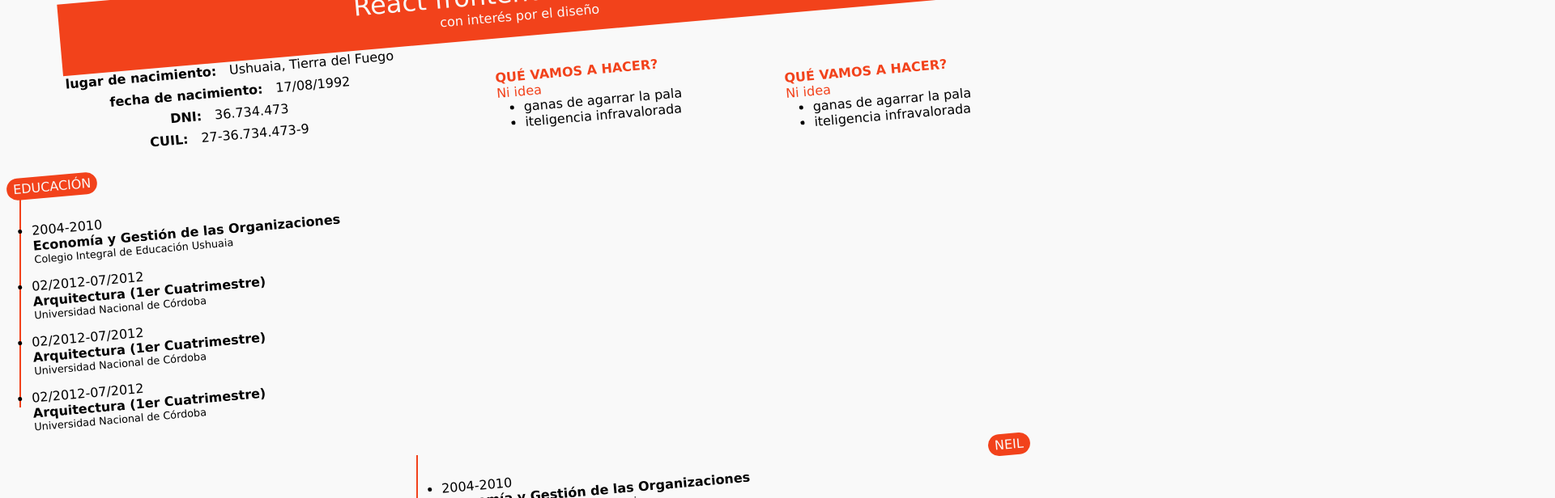
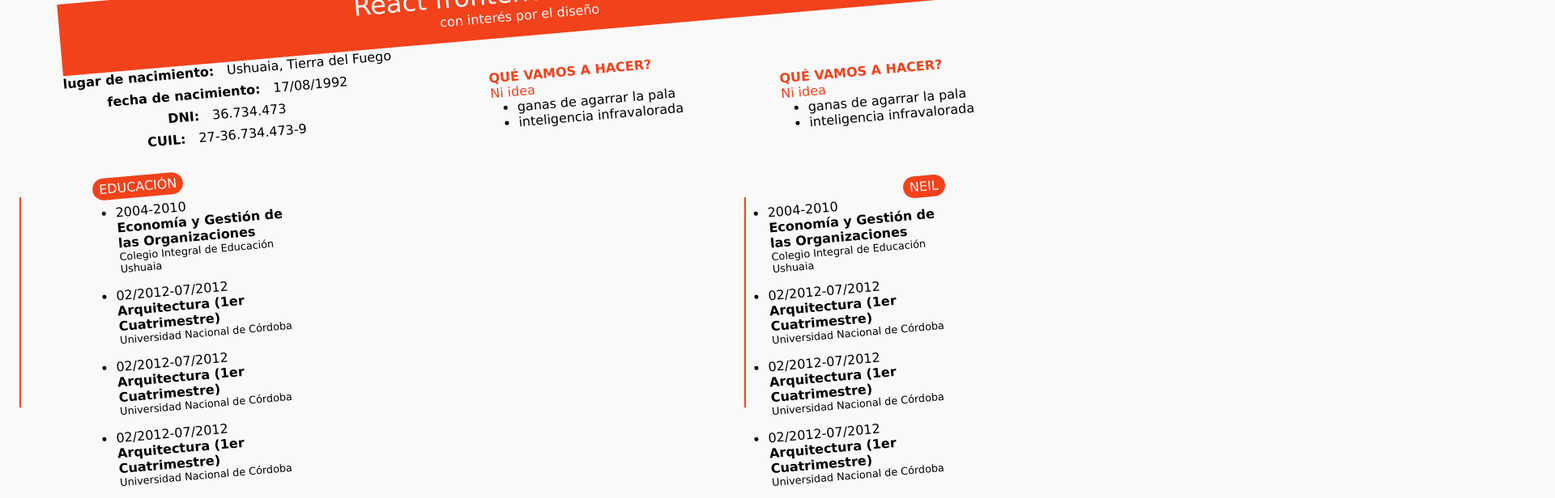
Before and after one commit to BelenPeluffo/curriculum-vitae, a React (Vite) app: page / in a window 1280 px wide. Shown: the part 400-1016 px from the top of the page at 81% size, 1920 px wide, since content can reach past the window. Built offline with nearby package versions, Linux system fonts and the light colour scheme.

Commit message:
feat (Home): sets alignment for main data containers.

```diff
--- a/src/pages/Home.jsx
+++ b/src/pages/Home.jsx
@@ -8,7 +8,7 @@ import BioContainer from "../components/BioContainer/BioContainer";
 import Languages from "./Languages";
 import HobbiesWheel from "../components/HobbiesWheel/HobbiesWheel";
 
-const mockAnnItems = ["ganas de agarrar la pala", "iteligencia infravalorada"];
+const mockAnnItems = ["ganas de agarrar la pala", "inteligencia infravalorada"];
 const mockMainItems = [
   {
     date: "2004-2010",
@@ -89,8 +89,22 @@ const Home = () => {
           items={mockAnnItems}
         />
       </div>
-      <MainDataContainer sectionTitle={"Educación"} items={mockMainItems} />
-      <MainDataContainer sectionTitle={"Neil"} items={mockMainItems} alignment="end" />
+      <div
+        style={{
+          display: "flex",
+          flexDirection: "row",
+          gap: "16px",
+          width: "100%",
+          justifyContent: "space-around",
+        }}
+      >
+        <MainDataContainer sectionTitle={"Educación"} items={mockMainItems} />
+        <MainDataContainer
+          sectionTitle={"Neil"}
+          items={mockMainItems}
+          alignment="end"
+        />
+      </div>
       <Languages items={mockLanguages} />
       <HobbiesWheel items={mockHobbies} />
       <ContactData items={mockContactInfo} />
```
